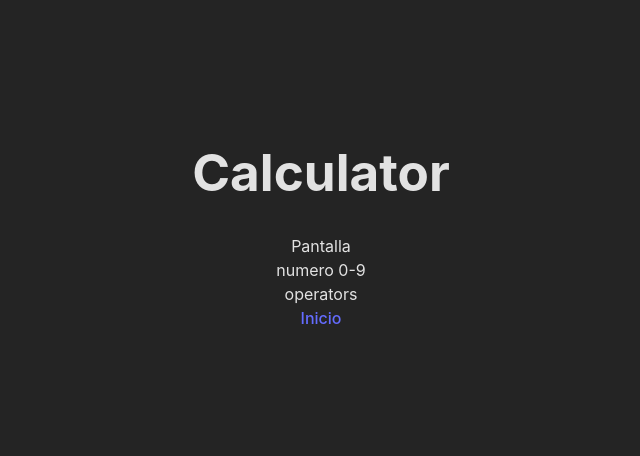
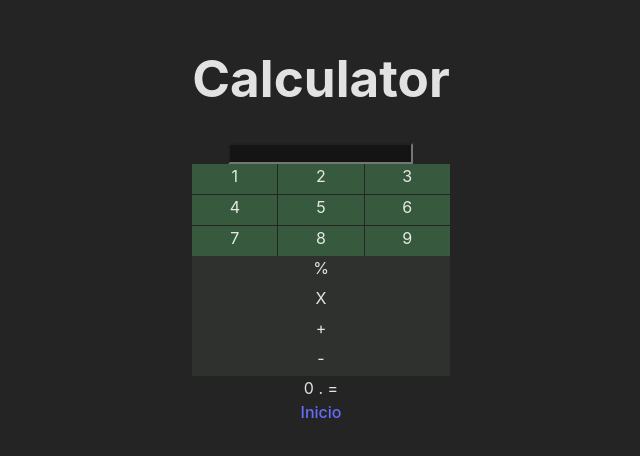
Before and after one commit to EricNegreido/littleApps, a React (Vite) app: page /calculator in a window 1280 px wide. Shown: the part 180-636 px from the top of the page, without its empty margins (319-959 px from the left). Built offline with nearby package versions, Linux system fonts and the light colour scheme.

Commit message:
<feature> style to calculator

```diff
--- /dev/null
+++ b/src/pageModuls/calculator/style.css
@@ -0,0 +1,29 @@
+input[type=number]::-webkit-inner-spin-button,
+input[type=number]::-webkit-outer-spin-button {
+  -webkit-appearance: none;
+  margin: 0;
+}
+
+input[type=number] { -moz-appearance:textfield; }
+
+.screen{
+  background-color: rgba(20, 20, 20);
+  color: #1a1;
+}
+
+.board{
+  display: grid;
+  grid-template-columns: repeat(3, 1fr);
+  gap: 1px
+
+}
+
+.numbers{
+  background-color: #375a3f;
+  height: 30px;
+}
+
+.operators{
+  background-color: #2f312f;
+  height: 30px;
+}
--- a/src/pages/Calculator.jsx
+++ b/src/pages/Calculator.jsx
@@ -1,12 +1,26 @@
 import { Link } from "../Link"
+import '../pageModuls/calculator/style.css'
 
-export function Calculator(){
-  return(
+const numbers = [1, 2, 3, 4, 5, 6, 7, 8, 9]
+const operators = ["%", "X", "+", "-"]
+
+export function Calculator() {
+  return (
     <>
       <h1> Calculator</h1>
-    <header>  Pantalla</header>
       <main>
-      numero 0-9 <article> operators</article>
+        <input className="screen" type="number" name="" id="" />
+        <article className="board">
+          {numbers.map((val, i) => {
+            return <div className="numbers" key={i}> {numbers[i]} </div>
+          })}
+        </article>
+        <aside>
+          {operators.map((val, i) => {
+            return <div className="operators" key={i}> {operators[i]} </div>
+          })}
+        </aside>
+        <footer> 0 . =</footer>
       </main>
       <Link to='/'> Inicio </Link>
     </>)
```
Lines whose indentation alone changed are shown as unchanged.
